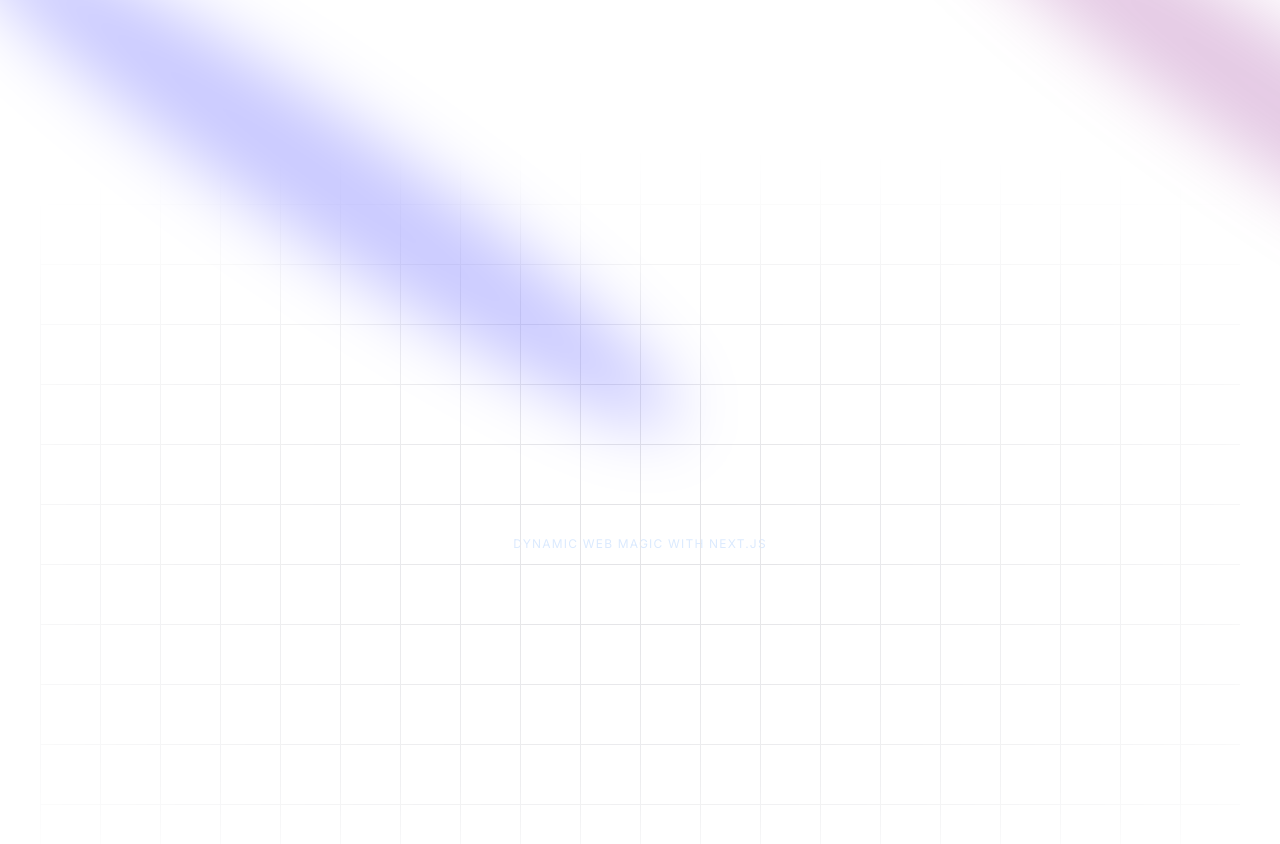
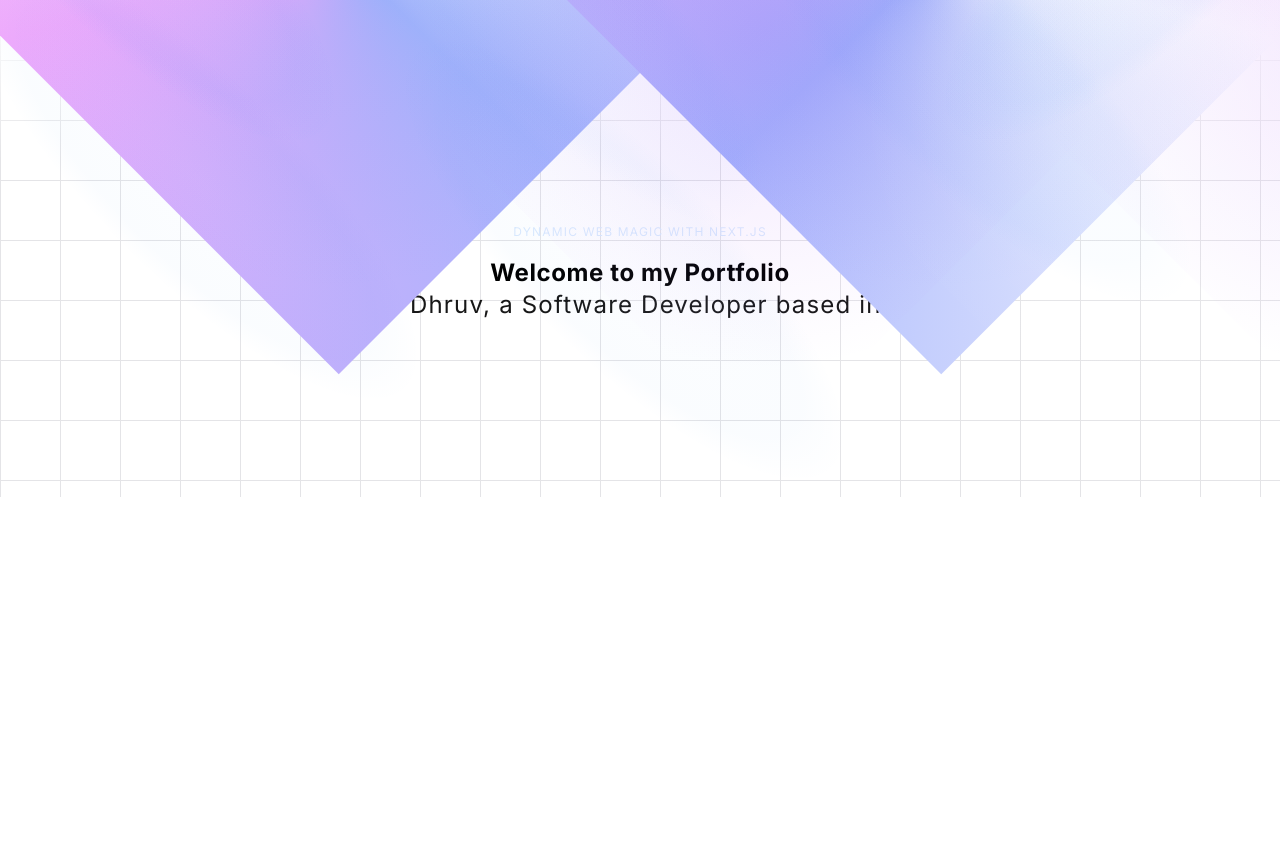
Before and after one commit to dhruvsoni-2001/Portfolio, a Next.js app: page / in a window 1280 px wide. Shown: the top 844 px of the page. After the commit the page ends 800 px from the top, so only its background shows below. Built offline with nearby package versions, Linux system fonts and the light colour scheme.

Commit message:
changes in the main spotlight with too much conical color exposed.

```diff
--- a/app/page.tsx
+++ b/app/page.tsx
@@ -1,11 +1,11 @@
 import Hero from "@/components/Hero";
 
 export default function Home() {
-  return (
-    <main className="relative bg-black-100 justify-center items-center flex overflow-hidden mx-auto sm:px-10 px-5">
-      <div className="max-w-7xl w-full ">
-        <Hero />
-      </div>
-    </main>
-  );
+	return (
+		<main className="relative bg-black-100 flex justify-center items-center overflow-hidden mx-auto sm:px-10 px-5">
+			<div className="max-w-7xl w-full">
+				<Hero />
+			</div>
+		</main>
+	);
 }
--- a/components/Hero.tsx
+++ b/components/Hero.tsx
@@ -1,44 +1,88 @@
 import React from "react";
-import { Spotlight } from "./ui/Spotlight";
+import { Spotlight } from "./ui/spotlight-new";
+import { TextGenerateEffect } from "./ui/text-generate-effect";
 
 const Hero = () => {
 	return (
 		<div className="pb-20 pt-36">
-			{/* Spotlight container */}
+			{/**
+			 *  UI: Spotlights
+			 *  Link: https://ui.aceternity.com/components/spotlight
+			 */}
 			<div>
 				<Spotlight
-					className="-top-40 -left-10 md:-left-32 md:-top-20 h-screen"
-					fill="white"
+					className="top-0 left-0 w-[60vw] h-[60vh]"
+					gradientFirst="conic-gradient(from 180deg at 50% 50%, #a5b4fc 0deg, #f0abfc 120deg, #fff 240deg, #a5b4fc 360deg)"
+					width={600}
+					height={600}
+					smallWidth={200}
 				/>
+				{/* Faint Blue */}
 				<Spotlight
-					className="h-[80vh] w-[50vw] top-10 left-full"
-					fill="purple"
+					className="top-0 left-0 w-[60vw] h-[60vh]"
+					gradientFirst="radial-gradient(circle, rgba(100,149,237,0.15) 0%, rgba(100,149,237,0) 80%)"
+					width={600}
+					height={600}
+					smallWidth={200}
 				/>
-				<Spotlight className="left-80 top-28 h-[80vh] w-[50vw]" fill="blue" />
+				{/* Faint Purple */}
+				<Spotlight
+					className="top-20 left-1/3 w-[60vw] h-[60vh]"
+					gradientFirst="radial-gradient(circle, rgba(168,85,247,0.15) 0%, rgba(168,85,247,0) 80%)"
+					width={600}
+					height={600}
+					smallWidth={200}
+				/>
+				{/* Faint White */}
+				<Spotlight
+					className="top-40 left-2/3 w-[60vw] h-[60vh]"
+					gradientFirst="radial-gradient(circle, rgba(255,255,255,0.12) 0%, rgba(255,255,255,0) 80%)"
+					width={600}
+					height={600}
+					smallWidth={200}
+				/>
 			</div>
 
-			{/* Background and Grid container */}
-			{/* Background and Grid container */}
-			<div className="relative flex h-screen w-full items-center justify-center bg-white dark:bg-[#000319]">
-				{/* Grid overlay with soft fade top & bottom using mask */}
+			{/**
+			 *  UI: grid
+			 *  change bg color to bg-black-100 and reduce grid color from
+			 *  0.2 to 0.03
+			 */}
+			<div
+				className="h-screen w-full dark:bg-black-100 dark:bg-grid-white/[0.03] bg-grid-black-100/[0.2]
+       absolute top-0 left-0 flex items-center justify-center"
+			>
+				{/* Radial gradient for the container to give a faded look */}
 				<div
 					className="absolute top-0 left-0 h-full w-full
-					bg-[linear-gradient(to_right,#e4e4e7_1px,transparent_1px),linear-gradient(to_bottom,#e4e4e7_1px,transparent_1px)]
-					dark:bg-[linear-gradient(to_right,rgba(255,255,255,0.2)_1px,transparent_1px),linear-gradient(to_bottom,rgba(255,255,255,0.2)_1px,transparent_1px)]
-					bg-[size:60px_60px]
-					[mask-image:linear-gradient(to_bottom,transparent_0%,black_20%,black_80%,transparent_100%)]"
+      bg-[linear-gradient(to_right,#e4e4e7_1px,transparent_1px),linear-gradient(to_bottom,#e4e4e7_1px,transparent_1px)]
+      dark:bg-[linear-gradient(to_right,rgba(255,255,255,0.05)_1px,transparent_1px),linear-gradient(to_bottom,rgba(255,255,255,0.05)_1px,transparent_1px)]
+      bg-[size:60px_60px]
+      [mask-image:linear-gradient(to_bottom,transparent_0%,black_20%,black_80%,transparent_100%)]"
 				></div>
+				<div
+					// chnage the bg to bg-black-100, so it matches the bg color and will blend in
+					className="absolute pointer-events-none inset-0 flex items-center justify-center dark:bg-black-100
+         bg-black-100 [mask-image:radial-gradient(ellipse_at_center,transparent_20%,black)]"
+				/>
+			</div>
 
-				{/* Radial mask for faded center glow */}
-				<div className="pointer-events-none absolute inset-0 flex items-center justify-center bg-white [mask-image:radial-gradient(ellipse_at_center,transparent_10%,black)] dark:bg-transparent"></div>
+			<div className="flex justify-center relative my-20 z-10">
+				<div className="max-w-[89vw] md:max-w-2xl lg:max-w-[60vw] flex flex-col items-center justify-center">
+					<p className="uppercase tracking-widest text-xs text-center text-blue-100 max-w-80">
+						Dynamic Web Magic with Next.js
+					</p>
 
-				{/* Page Content */}
-				<div className="flex justify-center">
-					<div className=" max-w-[89vw]">
-						<h2 className="uppercase tracking-widest text-xs text-center text-blue-100 max-w-80">
-							Dynamic web magic with Next.js
-						</h2>
-					</div>
+					{/**
+					 *  Link: https://ui.aceternity.com/components/text-generate-effect
+					 *
+					 *  change md:text-6xl, add more responsive code
+					 */}
+					 <TextGenerateEffect words="Welcome to my Portfolio" />
+
+					<p className="text-center md:tracking-wider mb-4 text-sm md:text-lg lg:text-2xl">
+						Hi! I&apos;m Dhruv, a Software Developer based in India.
+					</p>
 				</div>
 			</div>
 		</div>
--- a/components/ui/spotlight-new.tsx
+++ b/components/ui/spotlight-new.tsx
@@ -12,6 +12,7 @@ type SpotlightProps = {
   smallWidth?: number;
   duration?: number;
   xOffset?: number;
+  className?: string;
 };
 
 export const Spotlight = ({
@@ -24,6 +25,7 @@ export const Spotlight = ({
   smallWidth = 240,
   duration = 7,
   xOffset = 100,
+  className = "",
 }: SpotlightProps = {}) => {
   return (
     <motion.div
@@ -36,7 +38,7 @@ export const Spotlight = ({
       transition={{
         duration: 1.5,
       }}
-      className="pointer-events-none absolute inset-0 h-full w-full"
+      className={`pointer-events-none absolute inset-0 h-full w-full ${className}`}
     >
       <motion.div
         animate={{
--- /dev/null
+++ b/components/ui/text-generate-effect.tsx
@@ -0,0 +1,62 @@
+"use client";
+import { useEffect } from "react";
+import { motion, stagger, useAnimate } from "motion/react";
+import { cn } from "@/lib/utils";
+
+export const TextGenerateEffect = ({
+  words,
+  className,
+  filter = true,
+  duration = 0.5,
+}: {
+  words: string;
+  className?: string;
+  filter?: boolean;
+  duration?: number;
+}) => {
+  const [scope, animate] = useAnimate();
+  const wordsArray = words.split(" ");
+  useEffect(() => {
+    animate(
+      "span",
+      {
+        opacity: 1,
+        filter: filter ? "blur(0px)" : "none",
+      },
+      {
+        duration: duration ? duration : 1,
+        delay: stagger(0.2),
+      }
+    );
+  }, [scope.current]);
+
+  const renderWords = () => {
+    return (
+      <motion.div ref={scope}>
+        {wordsArray.map((word, idx) => {
+          return (
+            <motion.span
+              key={word + idx}
+              className="dark:text-white text-black opacity-0"
+              style={{
+                filter: filter ? "blur(10px)" : "none",
+              }}
+            >
+              {word}{" "}
+            </motion.span>
+          );
+        })}
+      </motion.div>
+    );
+  };
+
+  return (
+    <div className={cn("font-bold", className)}>
+      <div className="mt-4">
+        <div className=" dark:text-white text-black text-2xl leading-snug tracking-wide">
+          {renderWords()}
+        </div>
+      </div>
+    </div>
+  );
+};
--- a/package.json
+++ b/package.json
@@ -11,11 +11,12 @@
   "dependencies": {
     "clsx": "^2.1.1",
     "mini-svg-data-uri": "^1.4.4",
-    "motion": "^12.23.3",
+    "motion": "^12.23.5",
     "next": "15.3.5",
     "next-themes": "^0.4.6",
     "react": "^19.0.0",
     "react-dom": "^19.0.0",
+    "simplex-noise": "^4.0.3",
     "tailwind-merge": "^3.3.1"
   },
   "devDependencies": {
```
Also changed, not shown: 1 other file (tests, documents, lock files or other folders).
